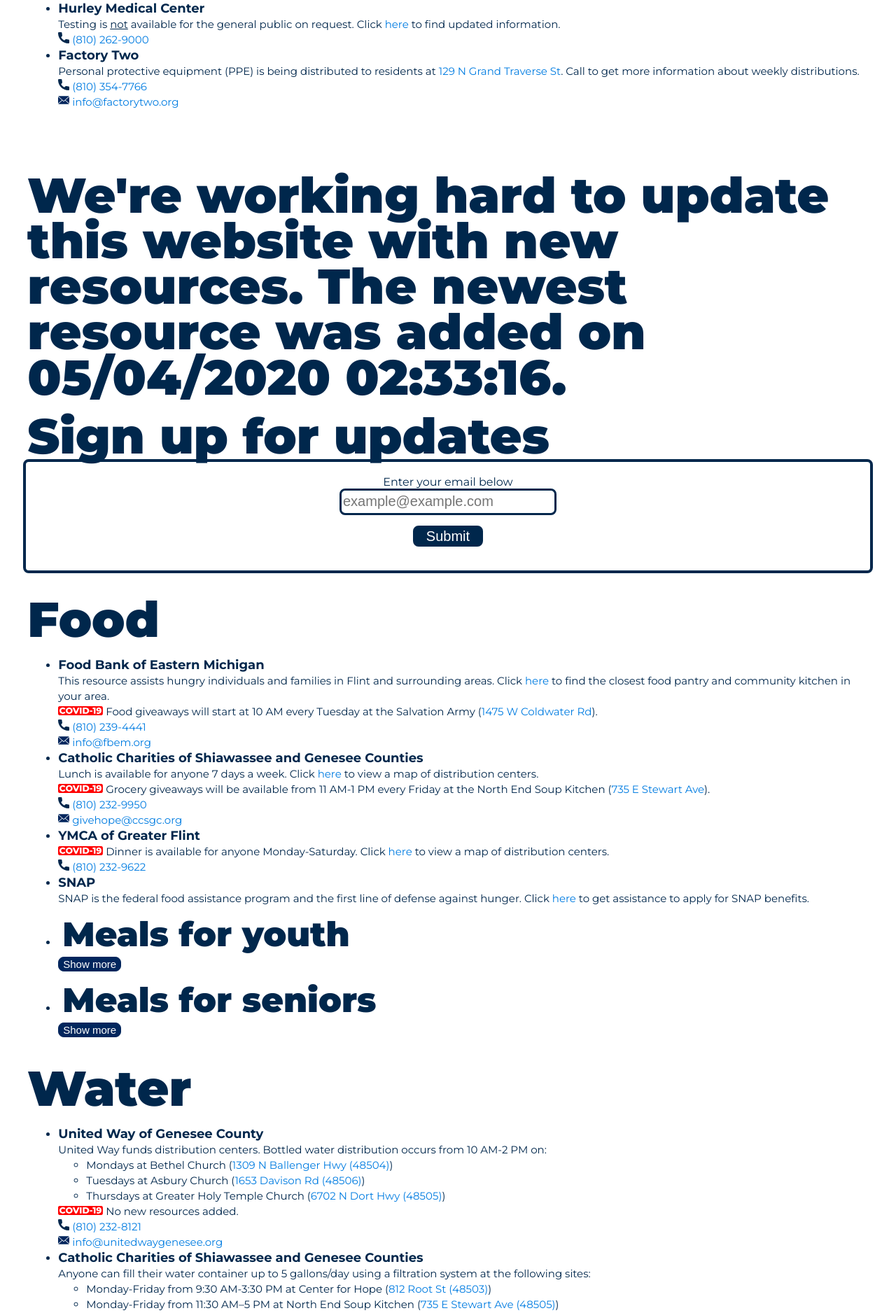
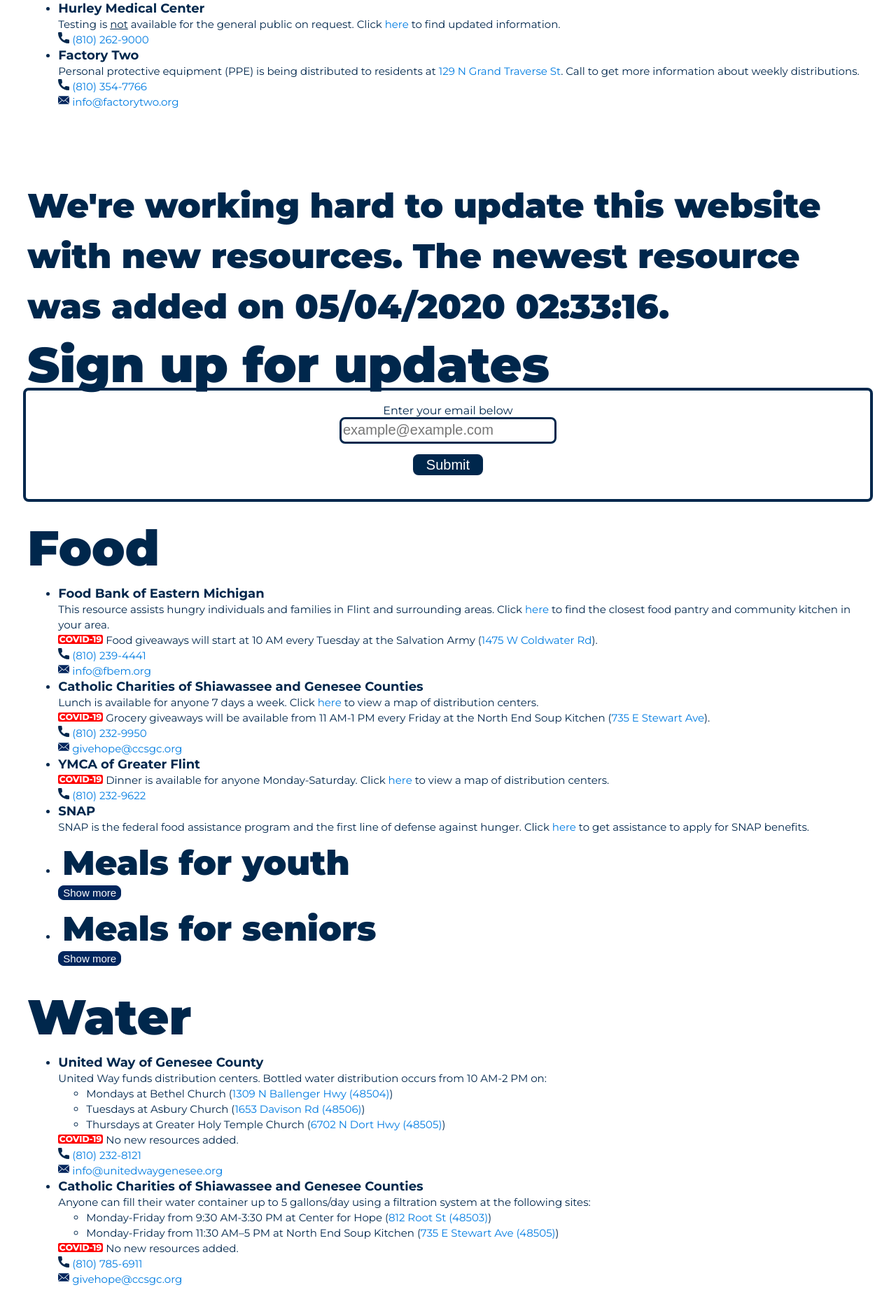
Before and after one commit to umichfjp/umichfjp.github.io, a Jekyll site: the page built from pages/resources.html, in a window 1280 px wide. Shown: the part 615-2491 px from the top of the page at 70% size. Built offline with Jekyll 4.4.1, drawn with Linux system fonts in a browser that asks for light colours.

Commit message:
Update resources.html

```diff
--- a/pages/resources.html
+++ b/pages/resources.html
@@ -57,8 +57,8 @@ title: Resources - FJP
         </ul>
         </h3>
 
-        <div class="titlere">
-          <br />We're working hard to update this website with new resources. The newest resource was added on <span id="demo"></span>.
+        <div class="titlere"><small><small>
+          <br />We're working hard to update this website with new resources. The newest resource was added on <span id="demo"></span>.</small></small>
         </div>
 
         <br /><div class="titlere">Sign up for updates</div>
```
